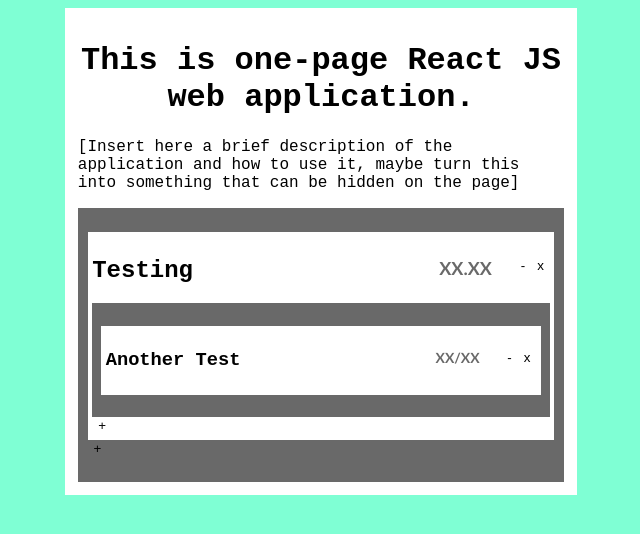
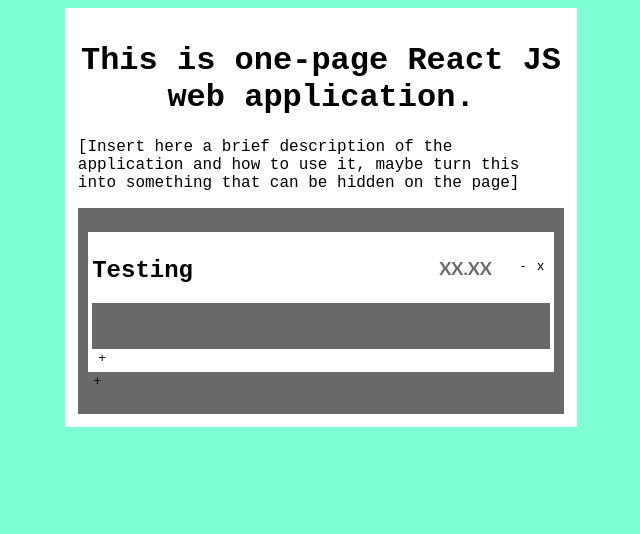
Before and after one commit to yomottoe/gradeCalculator, a React (Create React App) app in the folder grade_calculator/: page / in a window 1280 px wide. Shown: the top 534 px of the page, without its empty margins (319-959 px from the left). Built offline with nearby package versions, Linux system fonts and the light colour scheme.

Commit message:
adding initial code for modal components
creating modal component files and adding basic code. Will finish later

```diff
--- /dev/null
+++ b/grade_calculator/src/components/AddAssignmentModal.js
@@ -0,0 +1,5 @@
+function AddAssignmentModal(props) {
+    return(
+        <p>Test</p>
+    );
+}
--- /dev/null
+++ b/grade_calculator/src/components/AddCourseModal.js
@@ -0,0 +1,5 @@
+function AddCourseModal() {
+    return(
+        <p>Test</p>
+    );
+}
--- a/grade_calculator/src/components/Course.js
+++ b/grade_calculator/src/components/Course.js
@@ -10,13 +10,15 @@ function Course(props) {
         console.log("DEBUG: " + props.name + " minimize button was pressed.")
     }
 
+    function addAssignment() {
+        console.log("DEBUG: " + props.name + " attempted to add another assignment.")
+    }
+
     return(
         <div class="course">
             <h2>{props.name}<button class="delete" onClick={deleteHandler}>x</button><button class="minimize" onClick={minimizeHandler}>-</button><span class="grade">XX.XX</span></h2>
-            <div class="listBody">
-                <Assignment name="Another Test" />
-            </div>
-            <button class="add">+</button>
+            <div class="listBody"></div>
+            <button class="add" onClick={addAssignment}>+</button>
         </div>
     );
 }
```
